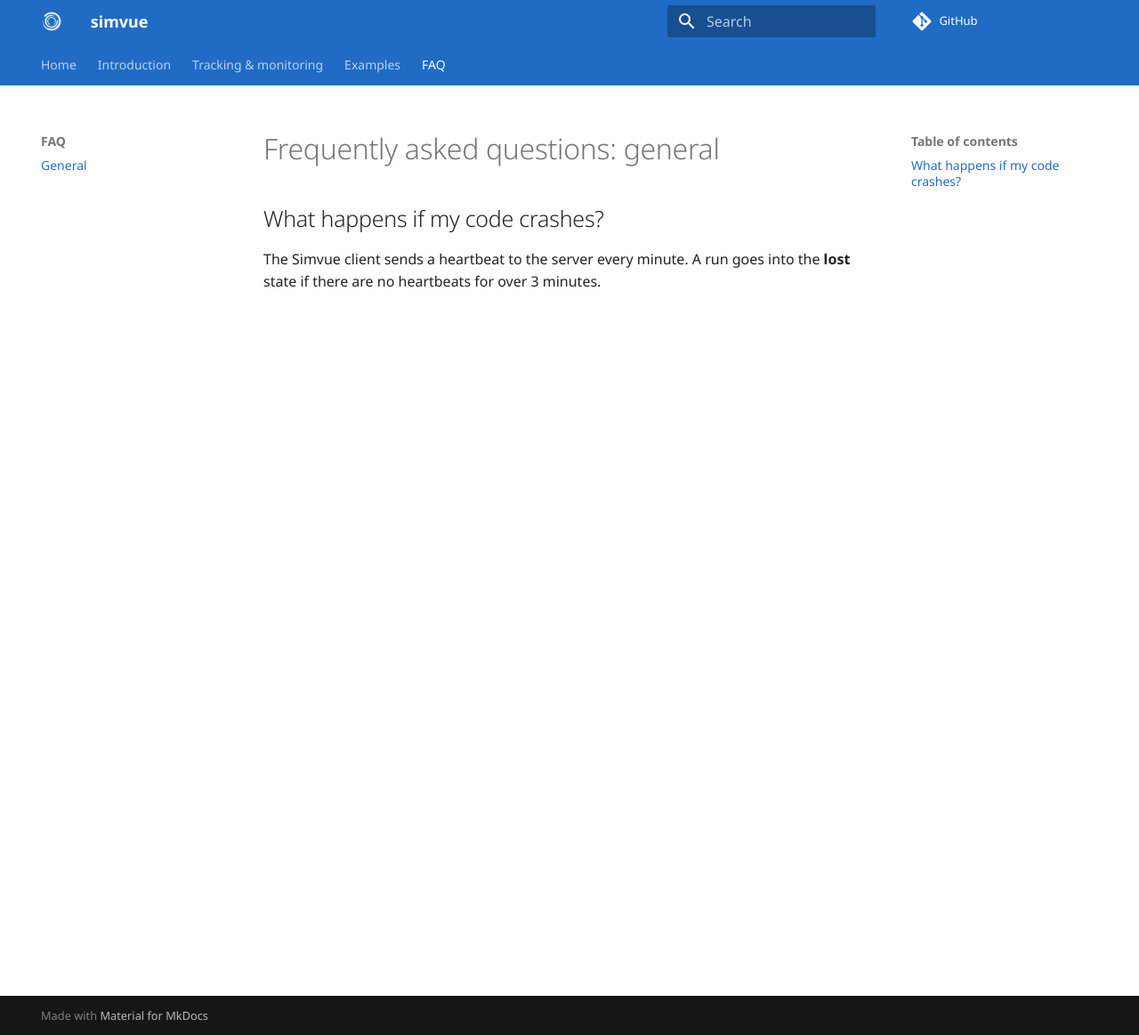
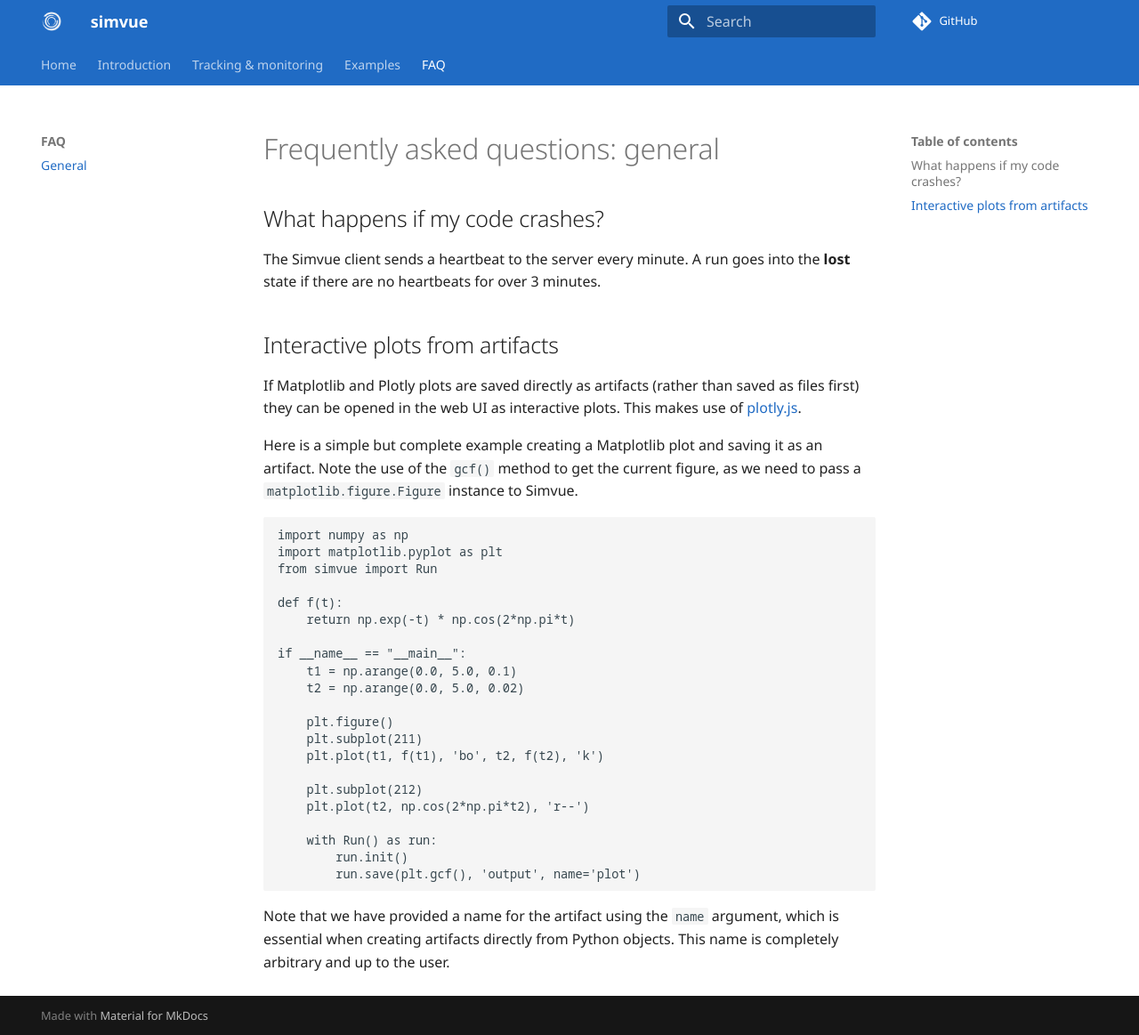
Before and after one commit to simvue-io/docs, an MkDocs documentation site: the page built from docs/faq/general.md, in a window 1280 px wide and 1163 px high. Shown: the whole window at 89% size. Built offline with MkDocs 1.6.1 and Material for MkDocs 9.7.7, drawn with Linux system fonts in a browser that asks for light colours.

Commit message:
Add item to FAQ about interactive plots

````diff
--- a/docs/faq/general.md
+++ b/docs/faq/general.md
@@ -2,3 +2,34 @@
 
 ## What happens if my code crashes?
 The Simvue client sends a heartbeat to the server every minute. A run goes into the **lost** state if there are no heartbeats for over 3 minutes.
+
+## Interactive plots from artifacts
+If Matplotlib and Plotly plots are saved directly as artifacts (rather than saved as files first) they can be opened in the web UI as interactive plots. This makes use of [plotly.js](https://plotly.com/javascript/).
+
+Here is a simple but complete example creating a Matplotlib plot and saving it as an artifact. Note the use of the `gcf()` method to get the current figure, as we need to
+pass a `matplotlib.figure.Figure` instance to Simvue.
+```
+import numpy as np
+import matplotlib.pyplot as plt
+from simvue import Run
+
+def f(t):
+    return np.exp(-t) * np.cos(2*np.pi*t)
+
+if __name__ == "__main__":
+    t1 = np.arange(0.0, 5.0, 0.1)
+    t2 = np.arange(0.0, 5.0, 0.02)
+
+    plt.figure()
+    plt.subplot(211)
+    plt.plot(t1, f(t1), 'bo', t2, f(t2), 'k')
+
+    plt.subplot(212)
+    plt.plot(t2, np.cos(2*np.pi*t2), 'r--')
+
+    with Run() as run:
+        run.init()
+        run.save(plt.gcf(), 'output', name='plot')
+```
+Note that we have provided a name for the artifact using the `name` argument, which is essential when creating artifacts directly from Python objects. This name
+is completely arbitrary and up to the user.
````
